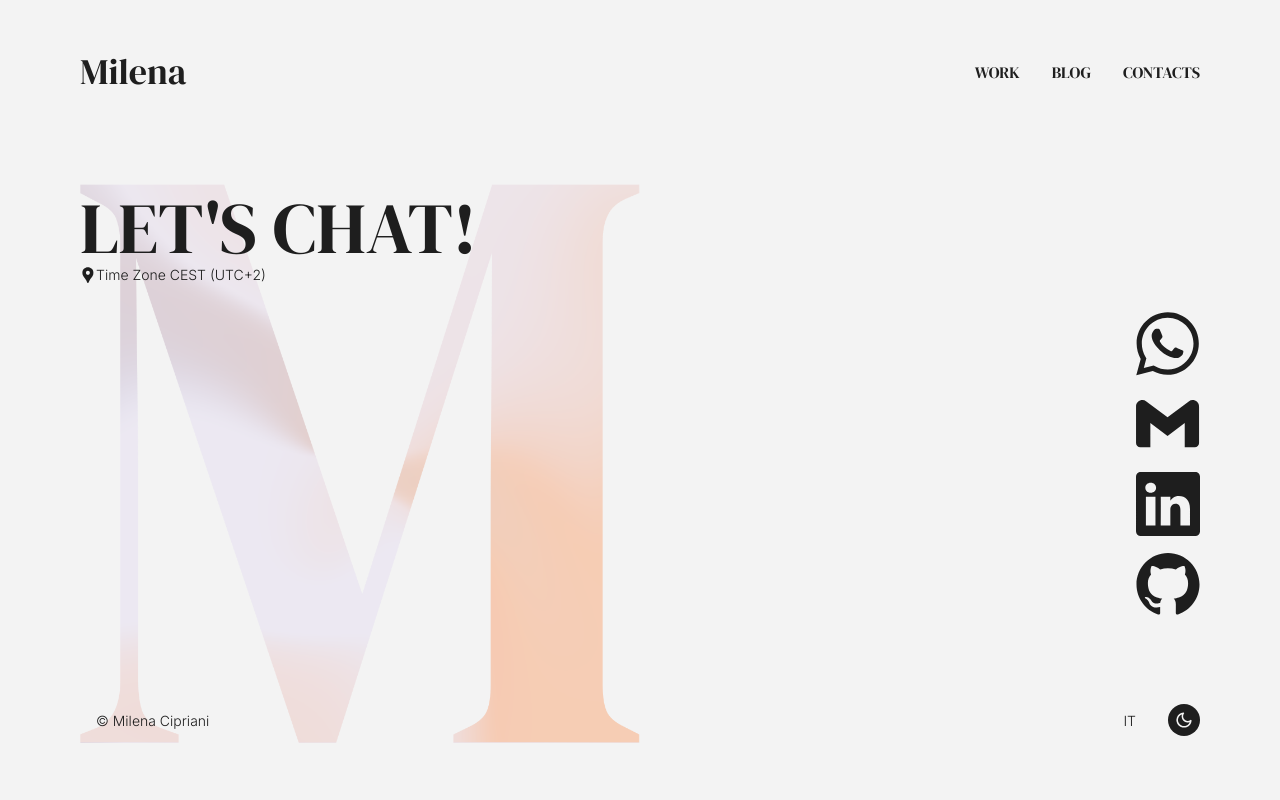
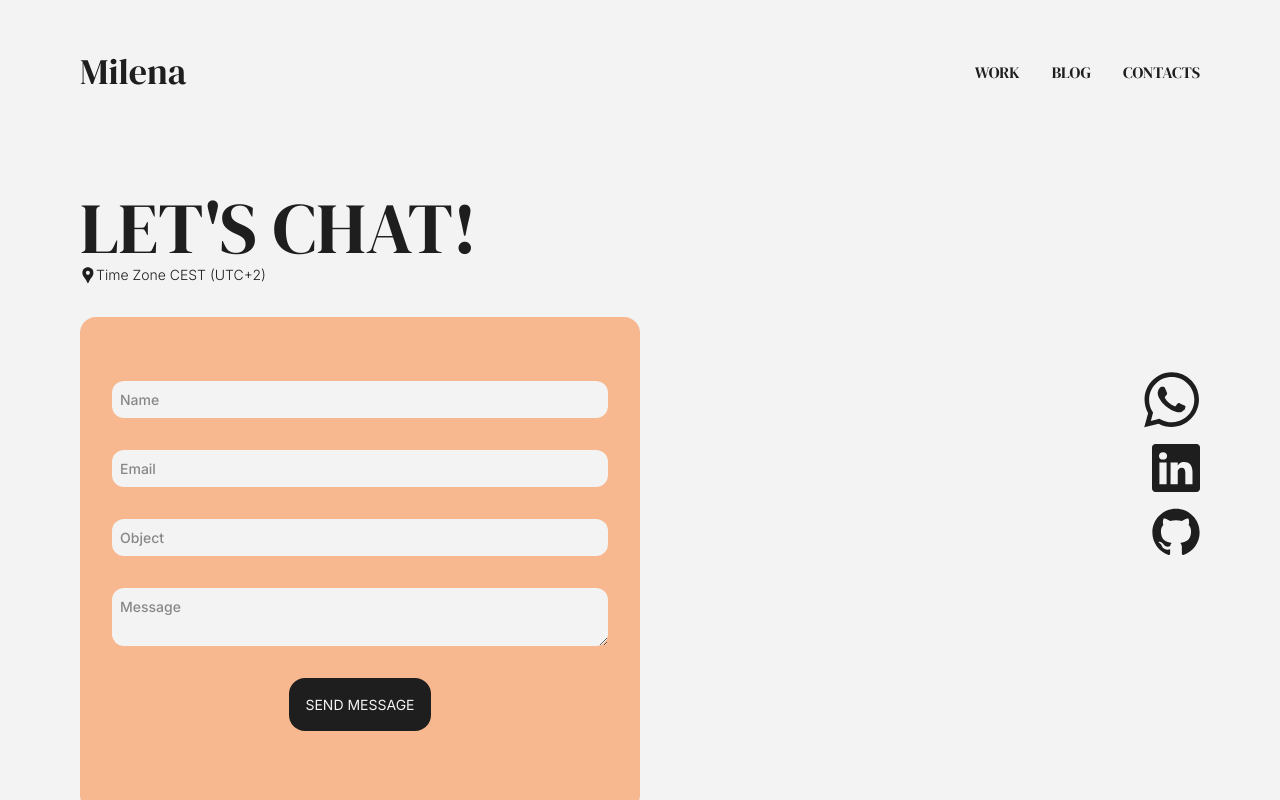
Before and after one commit to MilCipriani/portfolio, a React (Vite) app: page /contacts in a window 1280 px wide. Built offline with nearby package versions, Linux system fonts and the light colour scheme.

Commit message:
Added contact form

```diff
--- /dev/null
+++ b/src/components/ContactForm.tsx
@@ -0,0 +1,41 @@
+import { useState } from 'react';
+import { useLanguage } from '../translation/index'
+
+export default function ContactForm() {
+  const [result, setResult] = useState("");
+  const { t } = useLanguage();
+
+  const onSubmit = async (event: React.FormEvent<HTMLFormElement>) => {
+    event.preventDefault();
+    setResult("Sending....");
+    const form = event.currentTarget;
+    const formData = new FormData(event.currentTarget);
+    formData.append("access_key", "9d7a1bbe-f85c-4fac-b633-5e018aea304d");
+
+    const response = await fetch("https://api.web3forms.com/submit", {
+      method: "POST",
+      body: formData
+    });
+
+    const data = await response.json();
+    if (data.success) {
+      setResult(t("routes.contacts.formAnswer"));
+      form.reset();
+    } else {
+      setResult("Error");
+    }
+  };
+
+  return (
+    <form onSubmit={onSubmit} className='bg-accent-light dark:bg-white flex flex-col justify-center items-center md:max-w-1/2 gap-8 p-8 pt-16 rounded-2xl z-50'>
+      <input type="hidden" name="from_name" value="Personal Portfolio"></input>
+      <input type="checkbox" name="botcheck" className="hidden" style={{display: "none"}}></input>
+      <input type="text" placeholder='Name' name="name" required className='p-2 bg-white dark:bg-secondary-light rounded-xl font-medium text-black w-full'/>
+      <input type="email" placeholder='Email' name="email" required className='p-2 bg-white dark:bg-secondary-light rounded-xl font-medium text-black w-full'/>
+      <input type="text" placeholder='Object' name="object" required className='p-2 bg-white dark:bg-secondary-light rounded-xl font-medium text-black w-full'/>
+      <textarea name="message" placeholder='Message' required className='p-2 bg-white dark:bg-secondary-light rounded-xl font-medium text-black w-full'></textarea>
+      <button type="submit" className='flex items-center w-fit bg-black dark:bg-[#251518] text-white p-4 rounded-2xl cursor-pointer uppercase font-[400]'>Send Message</button>
+      <span className='rounded-xl font-[600] py-2 px-3 text-black'>{result}</span>
+    </form>
+  );
+}
--- a/src/components/LanguageToggle.tsx
+++ b/src/components/LanguageToggle.tsx
@@ -16,7 +16,7 @@ export default function LanguageToggle() {
     <button
       type="button"
       onClick={toggleLanguage}
-      className="transition-colors px-4"
+      className="transition-colors px-4 cursor-pointer"
       title={`Switch to ${currentLanguage === 'en' ? 'Italian' : 'English'}`}
       aria-label={`Switch to ${currentLanguage === 'en' ? 'Italian' : 'English'} - Traduci in ${currentLanguage === 'en' ? 'Italiano' : 'Inglese'}`}>
       <span className="">
--- a/src/pages/Contacts.tsx
+++ b/src/pages/Contacts.tsx
@@ -4,21 +4,15 @@ import { useLanguage } from '../translation/index'
 import LanguageToggle from '../components/LanguageToggle';
 import ThemeToggle from '../components/ThemeToggle'
 
-import LogoBGL from '../assets/LogoBGL.png'
-import LogoBGD from '../assets/LogoBGD.png'
 import GPS from '../assets/Contacts/GPS.svg?react'
 import Whatsapp from '../assets/Contacts/Whatsapp.svg?react'
-import Mail from '../assets/Contacts/Mail.svg?react'
 import Linkedin from '../assets/Contacts/Linkedin.svg?react'
 import Github from '../assets/Contacts/Github.svg?react'
 
-import SettingsL from '../assets/settingL.svg?react'
-import SettingsD from '../assets/settingD.svg?react'
-import X from '../assets/X.svg?react'
+import ContactForm from '../components/ContactForm';
 
 export default function Contacts() {
   const [whatsappLink, setWhatsappLink] = useState('')
-  const [toastVisibility, setToastVisible] = useState(false)
   const { t } = useLanguage()
 
 
@@ -35,47 +29,25 @@ export default function Contacts() {
 
 
   return (
-    <main className='h-full flex flex-col justify-between pt-8 pb-16 xxs:py-16 relative'>
+    <main className='h-full flex flex-col gap-8 justify-between pt-8 pb-16 xxs:py-16 relative'>
       <section aria-labelledby='title' className='flex flex-col items-start z-10'>
         <h1 id="title" className="font-serif uppercase text-center text-3xl xxs:text-4xl md:text-6xl lg:text-7xl">{t('routes.contacts.h1')}</h1>
         <span className='flex items-center justify-start'><GPS aria-hidden="true" className='w-4 h-auto'/><p>{t('routes.contacts.p')}</p></span>
       </section>
 
-      <img src={LogoBGL} aria-hidden className='dark:hidden absolute left-0 top-1/2 -translate-y-1/2 aspect-square max-h-[70vh] z-0'></img>
-      <img src={LogoBGD} aria-hidden className='hidden dark:block absolute left-0 top-1/2 -translate-y-1/2 aspect-square max-h-[70vh] z-0'></img>
-
-      <div className='flex flex-col gap-4 items-end pr-8 md:pr-0 absolute top-1/2 -translate-y-1/2 right-0 xs:right-[5vw] md:right-[10vw] xl:right-0 z-10'>
+      <div className='flex md:pt-0 md:flex-col gap-8 md:gap-4 md:items-end items-center justify-center md:absolute md:top-1/2 md:-translate-y-1/2 right-0 z-100'>
         <a href={whatsappLink} aria-label={t('routes.contacts.aria.whatsapp')} target="_blank" rel="noopener noreferrer">
-          <Whatsapp aria-hidden="true" className='w-14 h-14 xxs:w-16 xxs:h-16 hover:text-accent-light dark:hover:text-accent-dark active:text-secondary-light'/>
+          <Whatsapp aria-hidden="true" className='md:w-14 md:h-14 xxs:w-12 xxs:h-12 hover:text-accent-light dark:hover:text-accent-dark active:text-secondary-light'/>
         </a>
-
-        <button onClick={() => setToastVisible(true)} aria-label={t('routes.contacts.aria.mail')}>
-          <Mail aria-hidden="true" className='cursor-pointer w-14 h-14 xxs:w-16 xxs:h-16 hover:text-accent-light dark:hover:text-accent-dark active:text-secondary-light'/>
-        </button>
-        <a href='https://www.linkedin.com/in/milena-cipriani-256812354/' aria-label={t('routes.contacts.aria.linkedin')} target="_blank" rel="noopener noreferrer"><Linkedin aria-hidden="true" className='w-14 h-14 xxs:w-16 xxs:h-16 hover:text-accent-light dark:hover:text-accent-dark active:text-secondary-light'/></a>
-        <a href='https://github.com/MilCipriani' aria-label={t('routes.contacts.aria.github')} target="_blank" rel="noopener noreferrer"><Github aria-hidden="true" className='w-14 h-14 xxs:w-16 xxs:h-16 hover:text-accent-light dark:hover:text-accent-dark active:text-secondary-light'/></a>
+        <a href='https://www.linkedin.com/in/milena-cipriani-256812354/' aria-label={t('routes.contacts.aria.linkedin')} target="_blank" rel="noopener noreferrer"><Linkedin aria-hidden="true" className='w-14 h-14 xxs:w-12 xxs:h-12 hover:text-accent-light dark:hover:text-accent-dark active:text-secondary-light'/></a>
+        <a href='https://github.com/MilCipriani' aria-label={t('routes.contacts.aria.github')} target="_blank" rel="noopener noreferrer"><Github aria-hidden="true" className='w-14 h-14 xxs:w-12 xxs:h-12 hover:text-accent-light dark:hover:text-accent-dark active:text-secondary-light'/></a>
       </div>
 
-      {/*I don't conditionally render the toast -> avoid DOM clutter, layout recalculation and I allow smooth fade-in/out animations*/}
-      <div className={` transition-opacity duration-500 ease-in-out shadow-lg absolute flex flex-col items-start justify-center bottom-[20%] left-[50%] -translate-x-1/2 max-w-[90vw] px-8 pt-4 pb-12 bg-accent-light dark:bg-accent-dark rounded-2xl z-100
-        ${toastVisibility ? 'opacity-100 pointer-events-auto' : 'opacity-0 pointer-events-none'}`}>
-          <button aria-label={t('routes.contacts.aria.closeNotification')} onClick={() => setToastVisible(false)} className='ml-auto py-4 pl-8 pr-0 hover:text-transparent-black dark:hover:text-transparent-white cursor-pointer'><X /></button>
+      <ContactForm />
 
-          <div className='flex flex-col items-center gap-4'>
-            <SettingsL aria-hidden className='dark:hidden animate-slow-spin w-16 h-16 flex-shrink-0'/>
-            <SettingsD aria-hidden className='hidden dark:block animate-slow-spin w-16 h-16 flex-shrink-0'/>
 
-            <div className='flex flex-col  gap-4'>
-              <h2 className='text-3xl font-serif'>{t('routes.contacts.toast.h2')}</h2>
-              <div>
-                <p className='text-lg'>{t('routes.contacts.toast.p0')}</p>
-                <p className='font-extralight text-base'>{t('routes.contacts.toast.p1')}</p>
-              </div>
 
-              <p className='text-lg font-medium'>milenacipriani.mail@gmail.com</p>
-            </div>
-          </div>
-        </div>
+
 
       <footer className='hidden md:flex justify-end items-center gap-4 z-10'>
         <span className='hidden sm:block mr-auto pl-4'>© Milena Cipriani</span>
--- a/src/pages/Work.tsx
+++ b/src/pages/Work.tsx
@@ -58,7 +58,7 @@ export default function Work() {
   const [sliderRef, instanceRef] = useKeenSlider({
     initial: 0,
     mode: "free-snap",
-    loop: false,
+    loop: true,
     breakpoints: {
         "(min-width: 100px)": {
         slides: { perView: 1, spacing: 15 },
--- a/src/translation/english.ts
+++ b/src/translation/english.ts
@@ -69,18 +69,12 @@ export default {
     contacts: {
       h1: "Let's chat!",
       p: "Time Zone CEST (UTC+2)",
-      toast: {
-        h2: "Whoops!",
-        p0: "This website is still in development.",
-        p1: "I will add a contact form soon, but until then here's my mail!"
-      },
       aria: {
         whatsapp: "Text me on Whatsapp",
-        mail: "Mail form in development - open notification",
         linkedin: "Visit my Linkedin profile",
         github: "Visit my GitHub profile",
-        closeNotification: "Close notification"
-      }
+      },
+      formAnswer: "Message sent!",
     },
     phoneMenu: {
       work: "Work",
--- a/src/translation/italian.ts
+++ b/src/translation/italian.ts
@@ -69,18 +69,12 @@ export default {
     contacts:{
       h1: "Mi trovi qui!",
       p: "Fuso Orario CEST (UTC+2)",
-      toast: {
-        h2: "Ops!",
-        p0: "Questo sito web è ancora in fase di sviluppo.",
-        p1: "Aggiungerò presto un form di contatto, ma nel frattempo ecco la mia mail!"
-      },
       aria: {
         whatsapp: "Scrivimi un messaggio su Whatsapp",
-        mail: "Form di contatto in sviluppo - apri notifica",
         linkedin: "Visita il mio profilo Linkedin",
         github: "Visita il mio profilo GitHub",
-        closeNotification: "Chiudi notifica"
-      }
+      },
+      formAnswer: "Messaggio inviato!",
     },
     phoneMenu: {
       work: "Lavori",
--- a/src/translation/translationTyping.ts
+++ b/src/translation/translationTyping.ts
@@ -69,18 +69,12 @@ export interface TranslationStructure {
     contacts:{
       h1: string
       p: string
-      toast: {
-        h2: string
-        p0: string
-        p1: string
-      }
       aria: {
         whatsapp: string
-        mail: string
         linkedin: string
         github: string
-        closeNotification: string
       }
+      formAnswer: string
     },
     phoneMenu: {
       work: string
@@ -135,15 +129,10 @@ export type TranslationKey =
 
   | 'routes.contacts.h1'
   | 'routes.contacts.p'
-  | 'routes.contacts.toast.h2'
-  | 'routes.contacts.toast.p0'
-  | 'routes.contacts.toast.p1'
-  | 'routes.contacts.toast.p2'
   | 'routes.contacts.aria.whatsapp'
-  | 'routes.contacts.aria.mail'
   | 'routes.contacts.aria.linkedin'
   | 'routes.contacts.aria.github'
-  | 'routes.contacts.aria.closeNotification'
+  | 'routes.contacts.formAnswer'
 
   | 'routes.phoneMenu.work'
   | 'routes.phoneMenu.blog'
```
